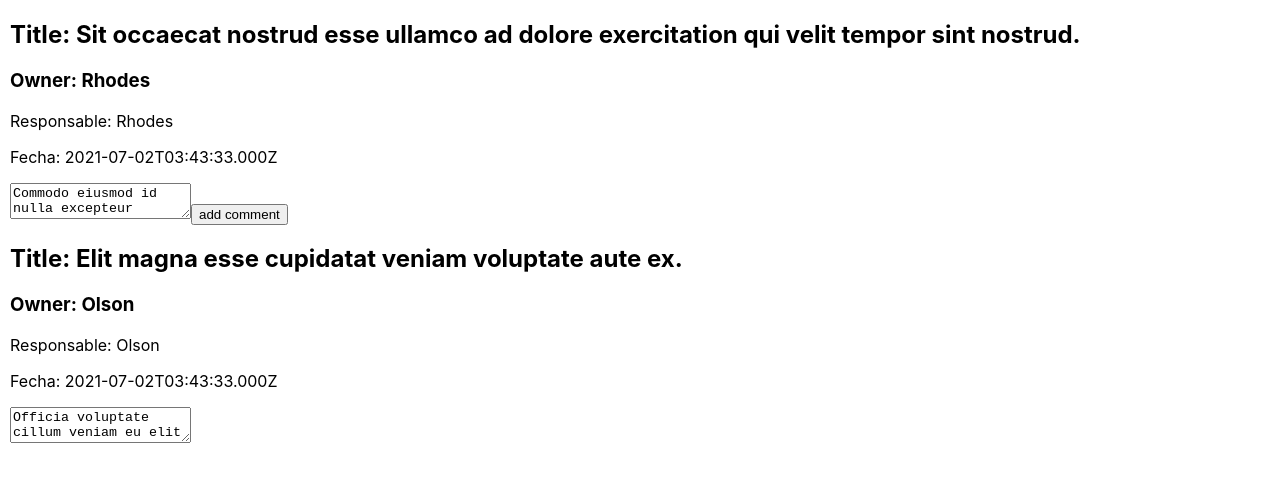
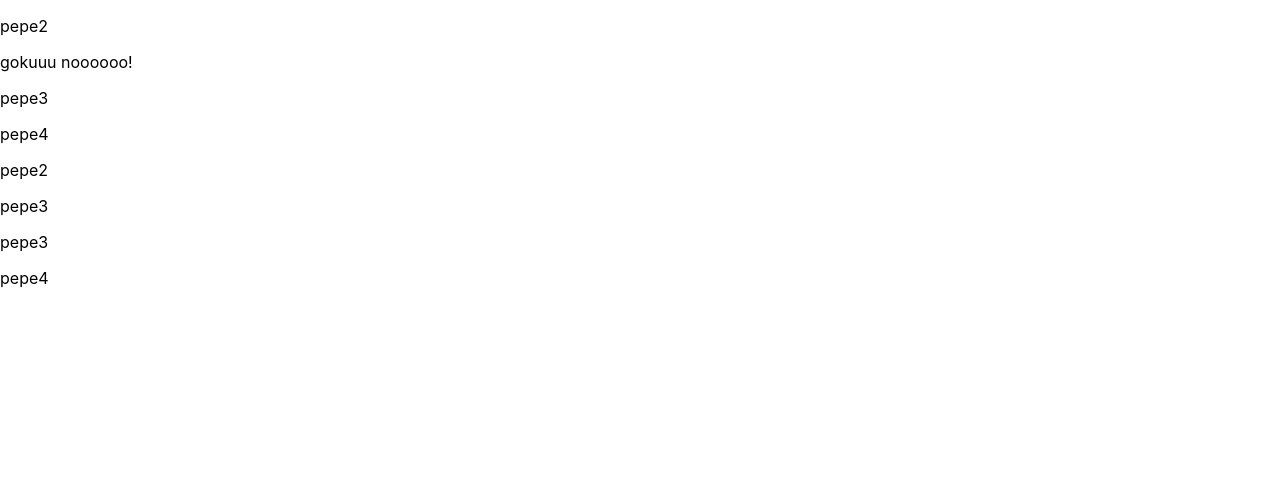
Before and after one commit to mdicroce/notasColaborativasFrontend, a React (Create React App) app: page / in a window 1280 px wide. Shown: the top 482 px of the page. Built offline with nearby package versions, Linux system fonts and the light colour scheme; the HTML template or start-up script is replaced by a standard one.

Commit message:
Ahora se agrego la funcionalidad de editar notes

```diff
--- a/src/App.js
+++ b/src/App.js
@@ -3,17 +3,35 @@ import './App.css';
 import Notes from './components/noteView'
 import notasAuxiliares from './notasAuxiliares';
 
+
+const not = {
+  title: "pepe",
+  more: [
+    {title: "pepe2"},{title:"pepe3"},{title:"pepe3"},{title:"pepe4"}
+  ]
+}
 function App() {
-  const [viewToShow, setViewToShow] = useState(notasAuxiliares)
+  const [viewToShow, setViewToShow] = useState(not)
   useEffect(() => {
     console.log(viewToShow)
   }, [viewToShow])
 
+  const roberto = not.more
+
+  const showRoberto = not.more.map((actual)=> <p>{actual.title}</p>)
+  const showR = roberto.map((a) => <Peps nota={a} roberto={roberto}/>)
   return (
     <div>
-      <Notes fullNote = {viewToShow} setFullNote={setViewToShow}/>
+      {/* <Notes fullNote = {viewToShow} setFullNote={setViewToShow}/>       */}
+      {showR}
+      {showRoberto}
     </div>
     )
 }
 
+const Peps = ({nota, roberto}) => {
+  if(roberto[1]== nota)
+  nota.title = "gokuuu noooooo!"
+  return (<p>{nota.title}</p>)
+}
 export default App;
--- a/src/components/login.js
+++ b/src/components/login.js
@@ -11,6 +11,7 @@ const Login = () => {
         .then(response => {
             token.setToken(response.token)
             window.localStorage.setItem('loggedUser', JSON.stringify(response))
+
             console.log(response)
         })
 
--- a/src/components/noteView.js
+++ b/src/components/noteView.js
@@ -4,17 +4,19 @@ import React,  { useState } from 'react'
 
 const Notes = (props)  => {
     const notas = <Note item = {props.fullNote} users = {props.fullNote.room.users} setNote={props.setFullNote}/>
-    const moreNotes = props.fullNote.moreNotes.map((actualNote) => <MoreNotes key={actualNote.title} item = {actualNote}/>)
+    const moreNotes = props.fullNote.moreNotes.map((actualNote) => <MoreNotes key={actualNote.title} users={props.fullNote.room.users} item = {actualNote} notes={props.fullNote} setNote = {props.setFullNote}/>)
     return (
         <div>
             {notas}
             {moreNotes}
+
         </div>
     )
 }
 
 const Note = (props) => {
     const [showcomment, setShowComment] = useState(false)
+
     const item = props.item;
 
         return (
@@ -34,17 +36,20 @@ const Note = (props) => {
 }
 
 const Comment = ({users, setNote, note}) => {
-    const [comment, setComment] = useState({})
+    //RECORDAR poner el usuario loggeado como creador de la nota
+    const onSubmitForm = (e)=>{
+        e.preventDefault()
+        setNote({...note , "moreNotes" : note.moreNotes.concat(comment)})
+        console.log(comment)
+        console.log(note)
+    }
+    const [comment, setComment] = useState({'owner':users[0], 'responsable': JSON.parse(window.localStorage.getItem('loggedUser')).username})
     const mappedUsers  = users.map((actual)=> {
         return (<option key={actual.username} value={JSON.stringify(actual)}>{actual.username}</option>)
     })
     return (
         <div>
-            <form onSubmit={(e)=>{
-                e.preventDefault()
-                setNote({...note , "moreNotes" : note.moreNotes.concat(comment)})
-                console.log(note)
-            }}>
+            <form onSubmit={onSubmitForm}>
                 <input type="text" onChange={(e)=>{
                     const tl = {...comment, 'title':e.target.value}
                     setComment(tl)
@@ -55,7 +60,7 @@ const Comment = ({users, setNote, note}) => {
                     }} value={comment.content}></textarea>
                 <select onChange={(e)=>{
 
-                    const selected = {...comment, 'owner':JSON.parse(e.target.valuen)}
+                    const selected = {...comment, 'owner':JSON.parse(e.target.value)}
                     setComment(selected)
                 }}>
                     {mappedUsers}
@@ -66,11 +71,61 @@ const Comment = ({users, setNote, note}) => {
     )
 }
 
-const MoreNotes = ({item}) =>{
+const EditNote = ({users, setNote, note, noteToEdit}) => {
+    //RECORDAR poner el usuario loggeado como creador de la nota
+    const onSubmitForm = (e)=>{
+        e.preventDefault()
+        const mNote = [...note.moreNotes]
+        let copiedNote = {...note, "moreNotes" :[...mNote]}
+        if(note === noteToEdit)
+        {
+            copiedNote = {'title':comment.title, 'content': comment.content, 'owner': comment.owner, "moreNotes":[...mNote]}
+        }
+        else
+        {
+            const noteIndex = note.findIndex((noteActual) => noteActual === noteToEdit)
+            mNote[noteIndex] = comment;
+        }
+        setNote({...copiedNote, "moreNotes" : [...mNote]})
+    }
+    const [comment, setComment] = useState({...noteToEdit})
+    const mappedUsers  = users.map((actual)=> {
+        return (<option key={actual.username} value={JSON.stringify(actual)}>{actual.username}</option>)
+    })
+    return (
+        <div>
+            <form onSubmit={onSubmitForm}>
+                <input type="text" onChange={(e)=>{
+                    const tl = {...comment, 'title':e.target.value}
+                    setComment(tl)
+                }} value={comment.title}></input>
+                <textarea onChange={(e)=>{
+                    const cnt = {...comment, 'content':e.target.value}
+                    setComment(cnt)
+                    }} value={comment.content}></textarea>
+                <select onChange={(e)=>{
 
+                    const selected = {...comment, 'owner':JSON.parse(e.target.value)}
+                    setComment(selected)
+                }}>
+                    {mappedUsers}
+                </select>
+                <button type="submit">Add Comment</button>
+            </form>
+        </div>
+    )
+}
+const MoreNotes = ({users,item, notes, setNote}) =>{
+    const [edit, setEdit] = useState(false)
+    const showButton = JSON.parse(window.localStorage.getItem('loggedUser')).username === item.owner
     return (
             <div style={{'margin':'10px'}}>
-                <div key={item.id}>
+                <div>
+                    { showButton ?  <button onClick={(e)=>{
+                        e.preventDefault()
+                        setEdit(!edit);
+                    }}>EDIT</button>: ""}
+                    {edit && <EditNote users={users} setNote={setNote} note={notes} noteToEdit={item}/>}
                     <div><h2>Title: <span>{item.title}</span></h2>
                         <h3>Owner: <span>{item.owner.username}</span></h3>
                         <p>Responsable: <span>{item.owner.username}</span></p>
@@ -81,4 +136,7 @@ const MoreNotes = ({item}) =>{
             </div>
         )
 }
+
+
+
 export default Notes
```
Also changed, not shown: 1 other file (tests, documents, lock files or other folders).
